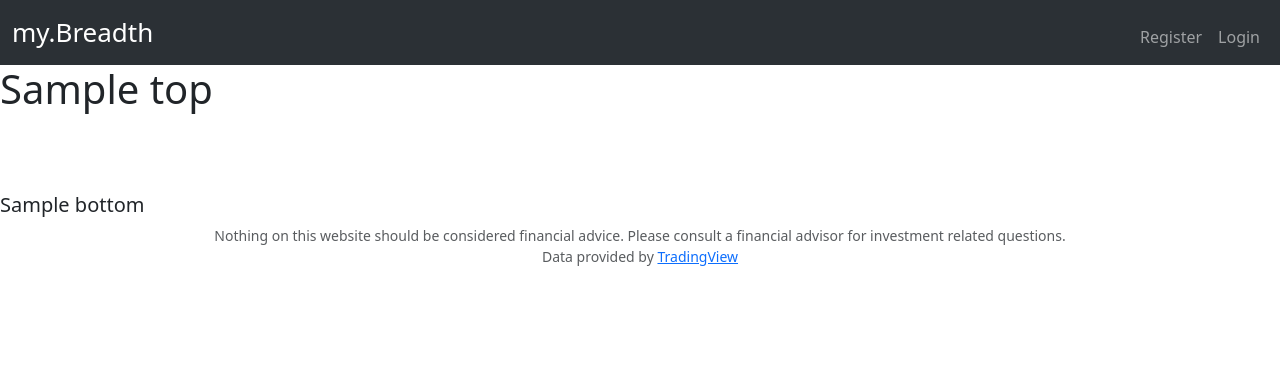
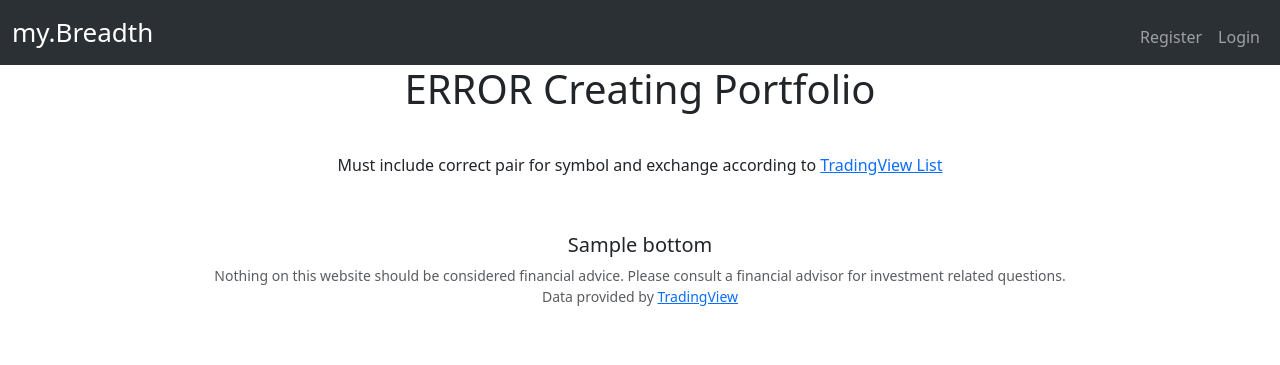
Before and after one commit to jarrodschilling/projects, a Flask app: template my_breadth/templates/apology.html in a window 1280 px wide. Shown: the top 365 px of the page. Run offline with Flask 3, Linux system fonts and the light colour scheme; the template is opened without the code that fills it: most values are stand-ins (such as "Sample title", 1, 10 or a date in 2020).

Commit message:
Apology sheet working. Need to make sure they can only add each portfolio once to the database, then can start working on adding more symbols.

```diff
--- a/my_breadth/app.py
+++ b/my_breadth/app.py
@@ -165,7 +165,11 @@ def create_portfolio():
         conn = sqlite3.connect('database.db')
         cursor = conn.cursor()
 
+        # Check to see if portfolio_id already exists for user
 
+
+        error_symbol_list = []
+        error_exchange_list = []
         for i in range(0, len(stock_data_upper)):
             #check to make sure both fields are completed
             if stock_data_upper[i][0] != "" or stock_data_upper[i][1] != "":
@@ -173,10 +177,17 @@ def create_portfolio():
                 if (symbol_check(stock_data_upper[i][0], stock_data_upper[i][1])) == True:
                     cursor.execute("INSERT INTO portfolios (symbol, screener, exchange, portfolio, portfolio_id, users_id) VALUES(?, ?, ?, ?, ?, ?)", (stock_data_upper[i][0], screener, stock_data_upper[i][1], portfolio, portfolio_id, name))
                 else:
-                    return apology("Symbol or Exchange Incorrect")
+                    error_symbol_list.append(stock_data_upper[i][0])
+                    error_exchange_list.append(stock_data_upper[i][1])
 
         conn.commit()
         conn.close()
+
+        # if errors in symbol or exchange found, let the user know what they are
+        if len(error_symbol_list) != 0 or len(error_exchange_list) != 0:
+            return apology(f"Incorrect symbols: {error_symbol_list} or incorrect exchanges: {error_exchange_list}. All other symbols added to portfolio {portfolio}")
+
+
         return redirect("/portfolio")
 
 @app.route("/error-page", methods=["GET"])
--- a/my_breadth/functions.py
+++ b/my_breadth/functions.py
@@ -86,7 +86,7 @@ def symbol_check(symbol, exchange):
 
 def apology(message, code=400):
     def escape(s):
-        for old, new in [("-", "--"), (" ", "-"), ("_", "__"), ("?", "~q"),
+        for old, new in [("-", "--"), ("_", "__"), ("?", "~q"),
                          ("%", "~p"), ("#", "~h"), ("/", "~s"), ("\"", "''")]:
             s = s.replace(old, new)
         return s
--- a/my_breadth/templates/apology.html
+++ b/my_breadth/templates/apology.html
@@ -5,9 +5,10 @@
 {% endblock %}
 
 {% block main %}
-    <h1>{{ top }}</h1>
+    <h1 style="text-align: center; margin-bottom: 1em;">ERROR Creating Portfolio</h1>
+    <div style="text-align: center; margin-bottom: 2em;">
+        Must include correct pair for symbol and exchange according to <a href="https://tvdb.brianthe.dev">TradingView List</a>
+    </div>
     <br>
-    <br>
-    <br>
-    <h5>{{ bottom }}</h5>
+    <h5 style="text-align: center;">{{ bottom }}</h5>
 {% endblock %}
```
Also changed, not shown: my_breadth/templates/create-portfolio.html (+22 -3 lines), my_breadth/templates/error-page.html (+5 -2 lines), my_breadth/testing.py (+15 -14 lines), my_breadth/database.db, 3 other files.
